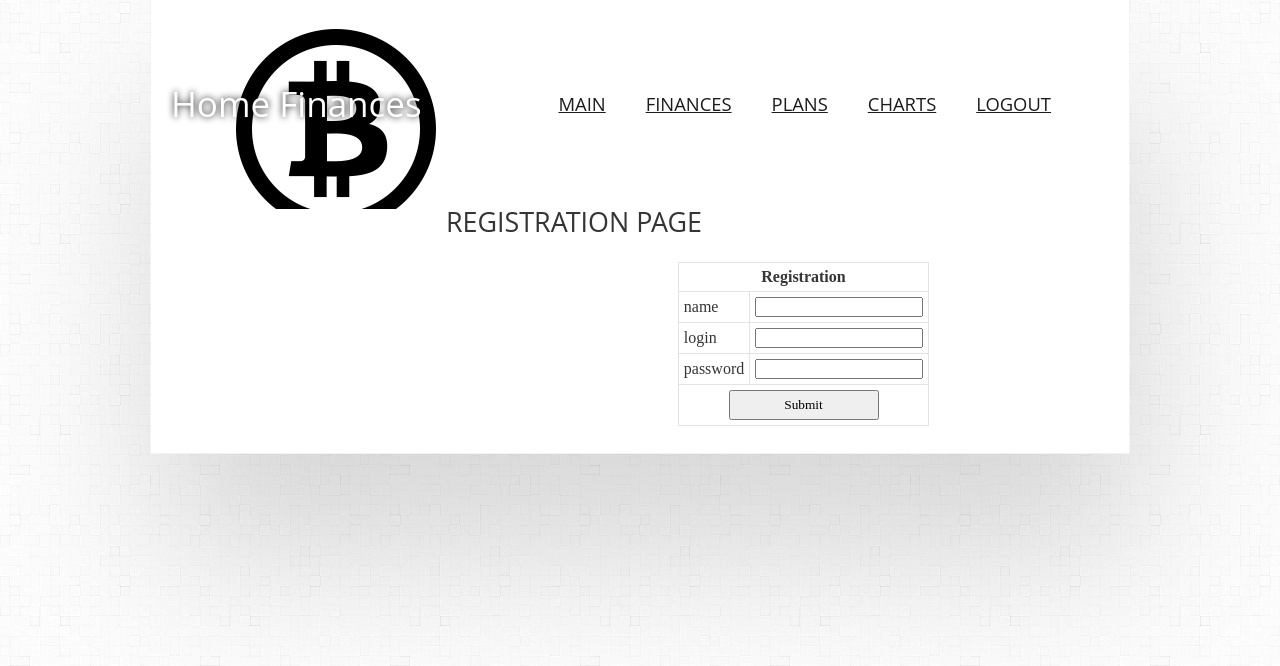
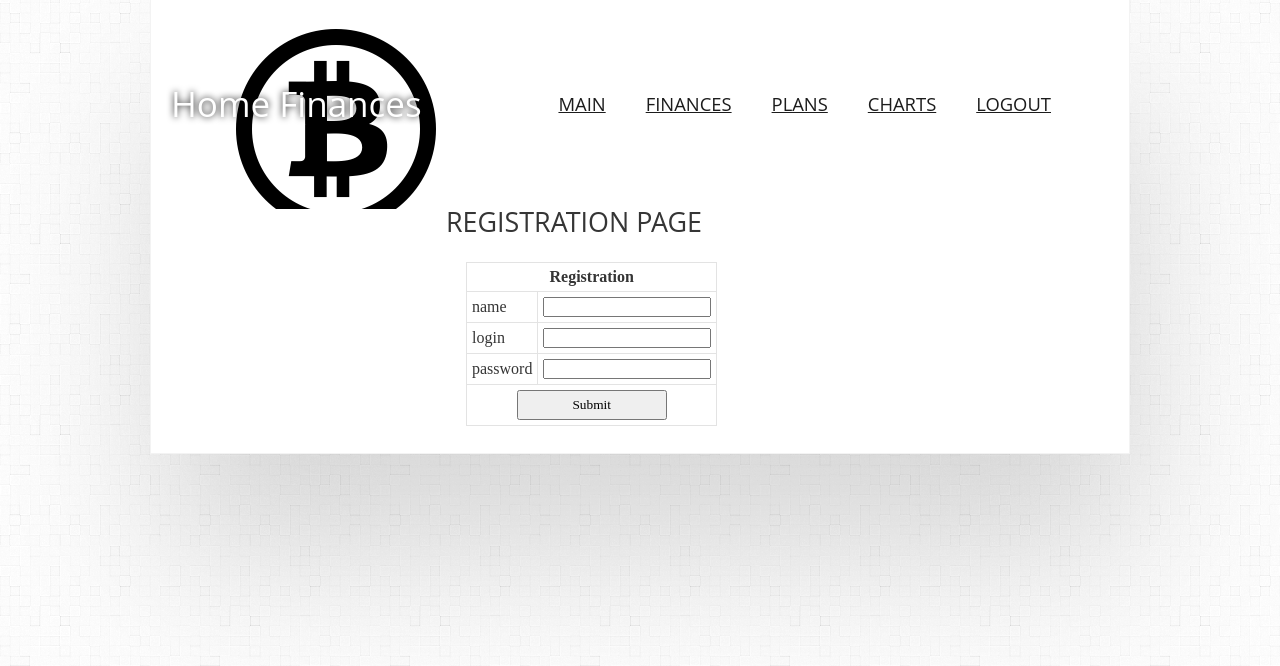
Before and after one commit to qeqs/home_finances, a PHP site: page /registration in a window 1280 px wide. Shown: the part 28-694 px from the top of the page. Run offline with PHP 8.4, Linux system fonts and the light colour scheme; the visitor is signed in with stand-in values (Sample User, id 1).

Commit message:
Правки css от говна

```diff
--- a/css/style.css
+++ b/css/style.css
@@ -165,8 +165,8 @@ a {
 
 .box table {
 	border-collapse:collapse;
-	margin-left: auto;
-	margin-right: auto;
+	margin-left: 20px;
+	margin-right: 30px;
 }
 
 .box table, th, td {
```
